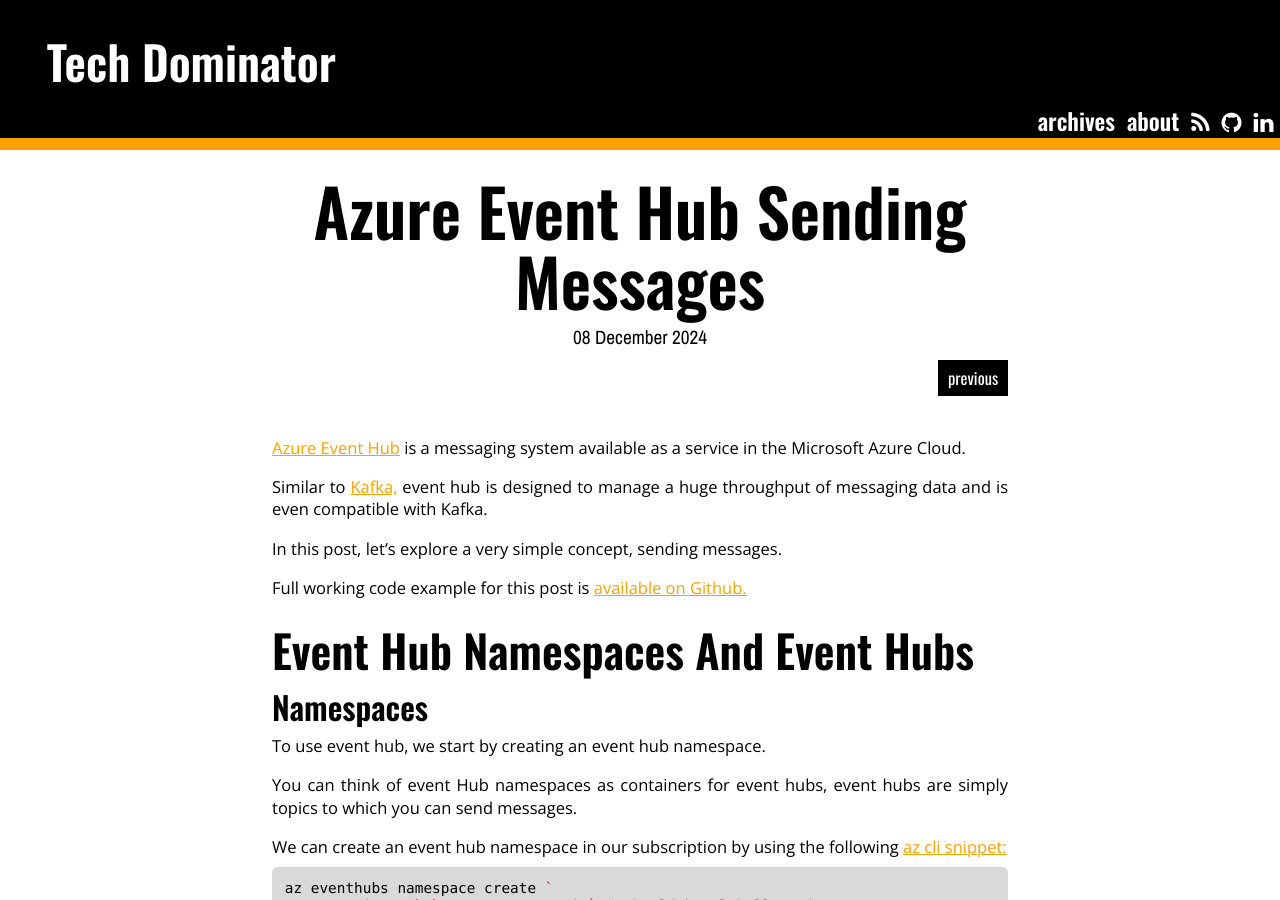
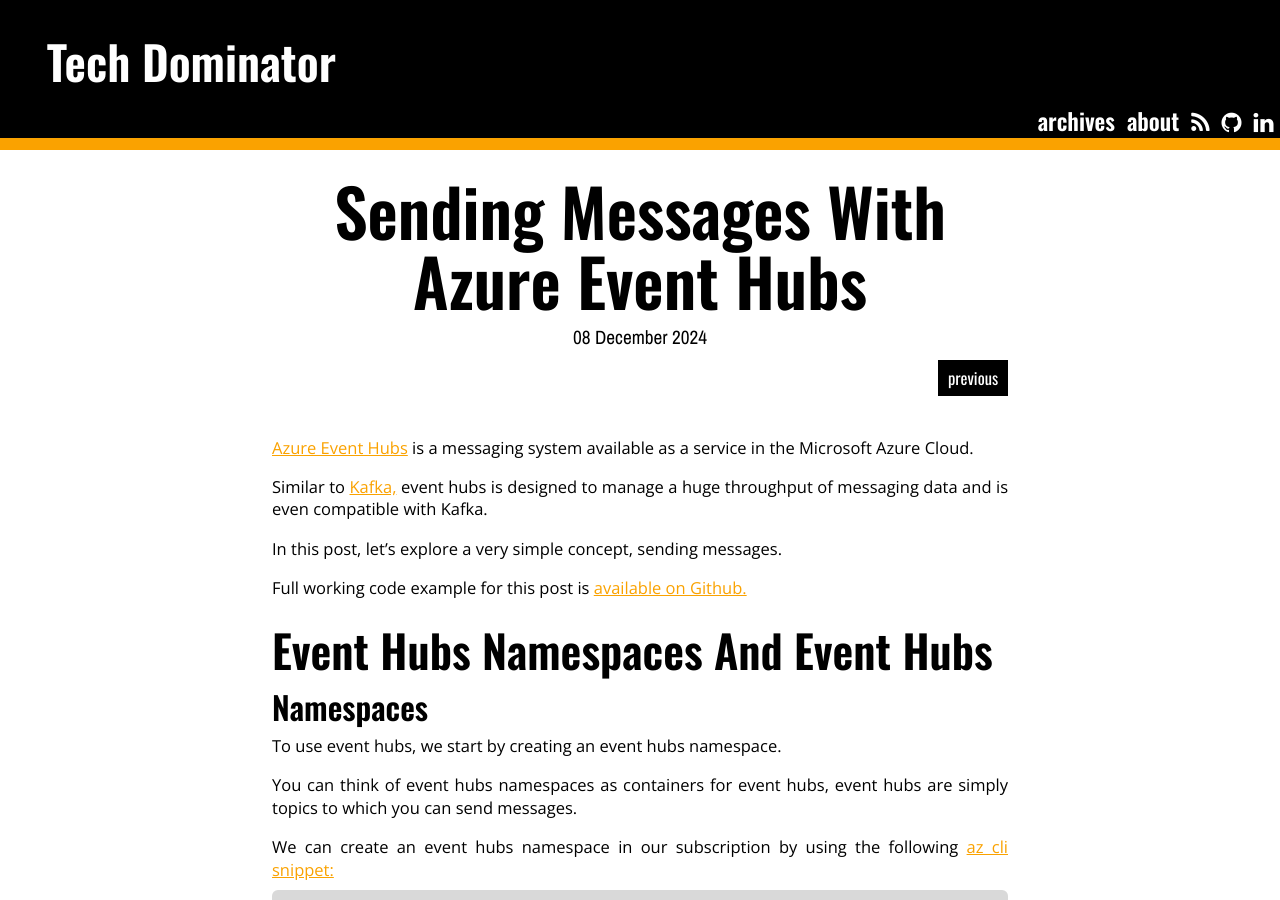
Before and after one commit to MissaouiChedy/MissaouiChedy.github.io, a Jekyll site: the page built from _posts/2024-11-19-sending-messages-with-azure-event-hubs.md, in a window 1280 px wide and 900 px high. Built offline with Jekyll 4.4.1, drawn with Linux system fonts in a browser that asks for light colours; nearby versions of some CDN libraries; comment, search, counter and statistics services are not loaded.

Commit message:
Renamed Last article

````diff
--- a/_posts/2024-11-19-azure-event-hub-sending-messages.md
+++ b/_posts/2024-11-19-sending-messages-with-azure-event-hubs.md
@@ -1,27 +1,27 @@
 ---
 layout: post
-title: "Azure Event Hub Sending Messages"
+title: "Sending Messages With Azure Event Hubs"
 date: 2024-12-08
 categories: article
 comments: true
 ---
 
-[Azure Event Hub](https://learn.microsoft.com/en-us/azure/event-hubs/event-hubs-about) is a messaging system available as a service in the Microsoft Azure Cloud.
+[Azure Event Hubs](https://learn.microsoft.com/en-us/azure/event-hubs/event-hubs-about) is a messaging system available as a service in the Microsoft Azure Cloud.
 
-Similar to [Kafka,](https://kafka.apache.org/) event hub is designed to manage a huge throughput of messaging data and is even compatible with Kafka.
+Similar to [Kafka,](https://kafka.apache.org/) event hubs is designed to manage a huge throughput of messaging data and is even compatible with Kafka.
 
 In this post, let's explore a very simple concept, sending messages.
 
 Full working code example for this post is [available on Github.](https://github.com/MissaouiChedy/BlogSamples/tree/main/AzureEventHubSendingMessages)
 
-## Event Hub Namespaces and Event Hubs
+## Event Hubs Namespaces and Event Hubs
 
 ### Namespaces
-To use event hub, we start by creating an event hub namespace.
+To use event hubs, we start by creating an event hubs namespace.
 
-You can think of event Hub namespaces as containers for event hubs, event hubs are simply topics to which you can send messages.
+You can think of event hubs namespaces as containers for event hubs, event hubs are simply topics to which you can send messages.
 
-We can create an event hub namespace in our subscription by using the following [az cli snippet:](https://learn.microsoft.com/en-us/cli/azure/eventhubs/namespace?view=azure-cli-latest#az-eventhubs-namespace-create)
+We can create an event hubs namespace in our subscription by using the following [az cli snippet:](https://learn.microsoft.com/en-us/cli/azure/eventhubs/namespace?view=azure-cli-latest#az-eventhubs-namespace-create)
 ```sh
 az eventhubs namespace create `
   --name 'eventhub-namespace-name' ` # should be globally unique
````
